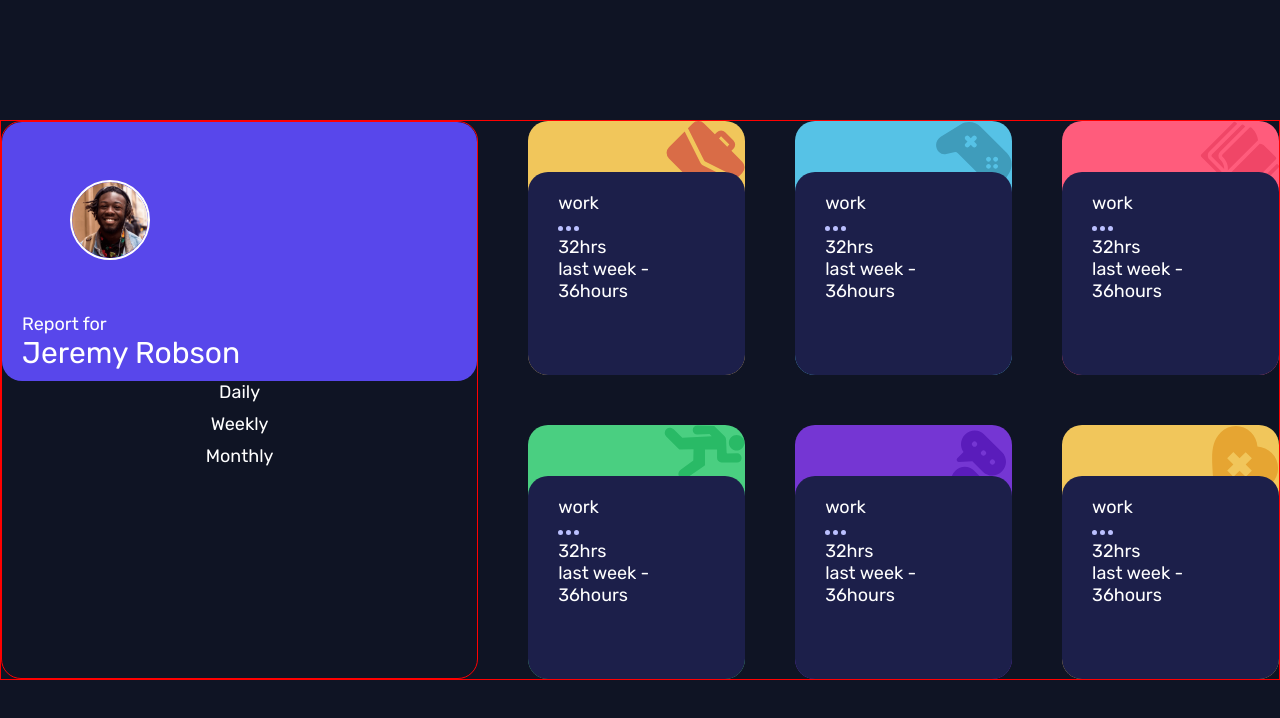
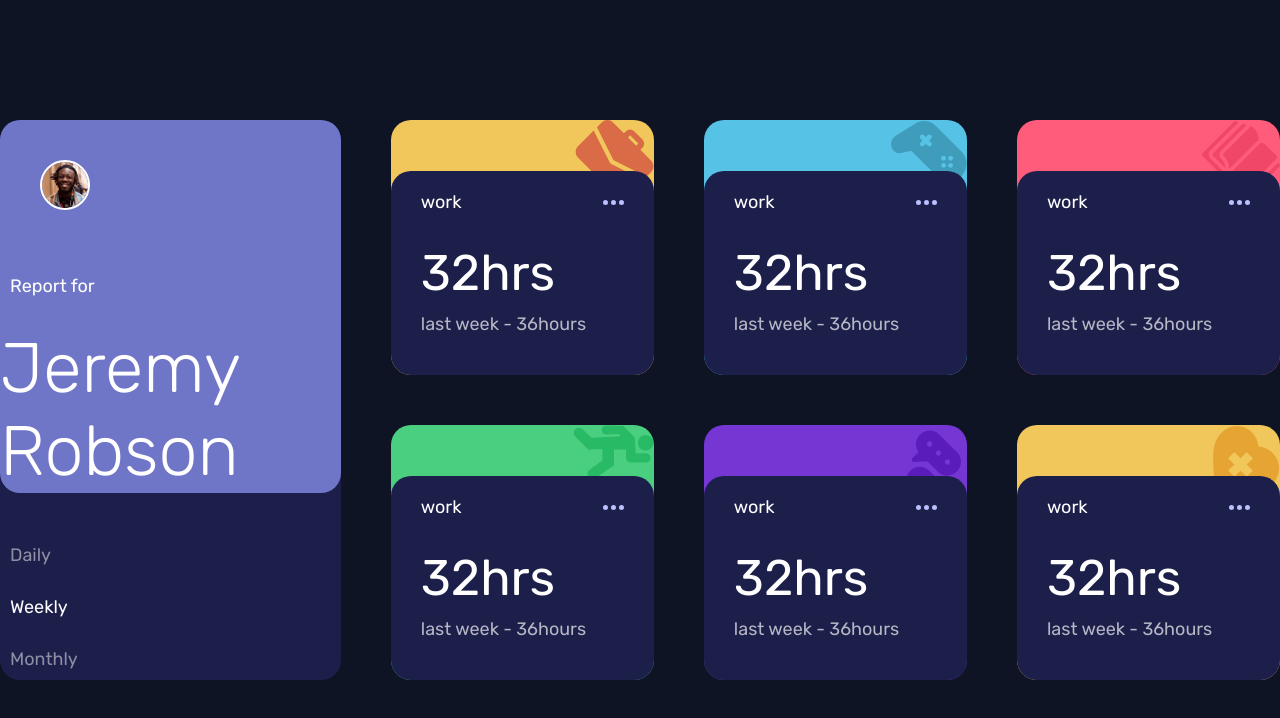
Before and after one commit to nathandev254/Time-tracking-Dashbord, a plain HTML site: page index.html in a window 1280 px wide. Drawn offline with Linux system fonts and the light colour scheme.

Commit message:
Improvements

```diff
--- a/index.html
+++ b/index.html
@@ -15,18 +15,16 @@
     <title>Frontend Mentor | Time tracking dashboard</title>
   </head>
   <body>
-    <div class="grid-container ">
-      <div class="grid--item grid--unique">
+    <div class="grid-container">
+      <div class="grid--unique">
         <div class="outer">
           <img src="images/image-jeremy.png" alt="" />
           <p>Report for</p>
           <span>Jeremy Robson</span>
         </div>
-        <div class="inner">
-          <p>Daily</p>
-          <p>Weekly</p>
-          <p>Monthly</p>
-        </div>
+        <p>Daily</p>
+        <p>Weekly</p>
+        <p>Monthly</p>
       </div>
       <div class="grid--item grid--1">
         <div class="grid--content">
@@ -40,7 +38,7 @@
           </div>
         </div>
       </div>
-      <div class="grid--item grid--2 ">
+      <div class="grid--item grid--2">
         <div class="grid--content">
           <div class="work--content">
             <p>work</p>
--- a/style.css
+++ b/style.css
@@ -19,47 +19,66 @@ Body{
     grid-template-columns: auto auto auto auto;
     width: 100%;
     height: 70%;
-    border: 1px solid red;
+    /* border: 1px solid red; */
     gap: 50px;
 }
 .grid--unique{
     grid-row: 1 / span 2;
-    border: 1px solid red;
+    display: grid;
+    color: #fff;
+    align-content: end;
+    position: relative;
+    background-color:hsl(235, 46%, 20%) ;
     border-radius: 20px;
 }
-.grid--unique .outer{
-    background-color:hsl(246, 80%, 60%) ;
-    border-radius: 20px;
-    padding: 10px 20px;
+.grid--unique p{
+    margin: 20px 0 10px 10px;
+    color: rgba(255, 255, 255, 0.502);
+}
+.grid--unique p:nth-child(3){
+    color: #fff;
+}
+.outer{
+    position: absolute;
+    background-color: hsl(235, 45%, 61%);
+    border-radius: inherit;
+    top: 0;
+    left: 0;
+    width: 100%;
+}
+.outer img{
+    width: 50px;
+    margin: 40px;
+    border-radius: 50%;
+    border: 2px solid #fff;
+}
+.outer p{
+    margin-bottom: 30px;
+    color: #fff;
+}
+.outer span{
+    display: block;
+    font-size: 70px;
+    font-weight: 200;
 }
 
-.grid--unique .outer img{
-    width: 5rem;
-    height: auto;
-    border: 2px solid #fff;
-    border-radius: 50%;
-    margin:3rem;
-}
-.grid--unique .outer span{
-    display: block;
-    font-size: 30px;
-}
-
- .inner{
-    display: grid;
-    place-items: center;
-    width: 100%;
-    text-align: center;
-}
-.inner p{
-    margin-bottom: 10px;
-}
 
 .grid--item{
     color: #fff;
     border-radius: 20px;
     position: relative;
 }
+
+.work--content{
+    width: 100%;
+    display: flex;
+    justify-content: space-between;
+    margin-bottom: 30px;
+}
+.work--content img{
+    object-fit: contain;
+}
+
 .grid--1{
     background: url(images/icon-work.svg);
     background-color: hsl(43, 84%, 65%);
@@ -75,6 +94,13 @@ Body{
     bottom: 0;
     left: 0;
     border-radius: 20px;
+}
+.hours{
+    margin-bottom: 10px;
+    font-size: 50px;
+}
+.Hour--tracking{
+    color: #ffffffad;
 }
 .grid--2
 {
```
